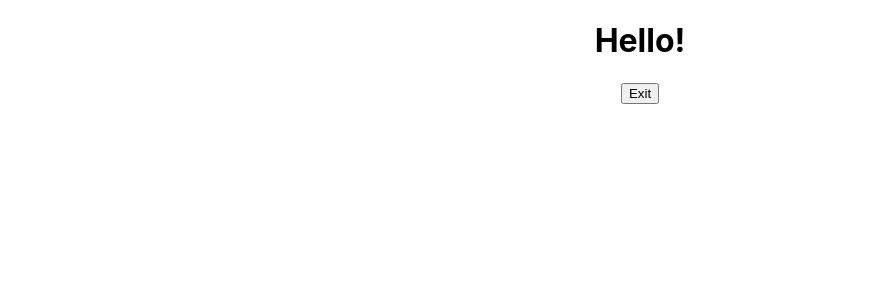
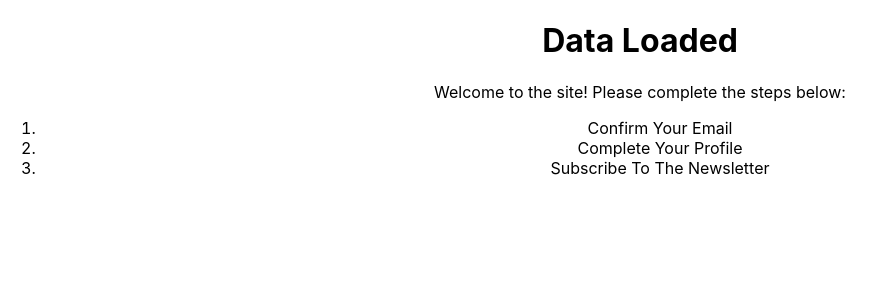
Before and after one commit to Pisen99/react.1, a React (Create React App) app in the folder my-app/: page / in a window 1280 px wide. Shown: the top 300 px of the page, without its empty margins (0-886 px from the left). Built offline with nearby package versions, Linux system fonts and the light colour scheme.

Commit message:
Nesting components & conditional rendering

```diff
--- a/my-app/src/App.js
+++ b/my-app/src/App.js
@@ -8,11 +8,14 @@ import StatefulGreetingWithPrevState from './components/StatefulGreetingWithPrev
 import EventsFunctional from './components/EventsFunctional';
 import EventsClass from './components/EventsClass';
 import EventBinding from './components/EventBinding';
+import ConditionalRenderingClass from './components/ConditionalRenderingClass';
+import ConditionalRenderingFunctional from './components/ConditionalRenderingFunctional';
+import NestingComponents from './components/NestingComponents';
 
 function App() {
   return (
     <div className="App">
-      <EventBinding />
+      <NestingComponents />
     </div>
   );
 }
--- /dev/null
+++ b/my-app/src/components/ConditionalRenderingClass.js
@@ -0,0 +1,48 @@
+import React, { Component } from 'react'
+
+export class ConditionalRenderingClass extends Component {
+    constructor(props) {
+      super(props)
+
+      this.state = {
+        isLoaded: true,
+        isLoggedIn: true
+      }
+    }
+
+    render() {
+        return (
+            <div>
+                <h1>
+                {this.state.isLoaded ? "Data Loaded" : "Loading..."}
+                </h1>
+                {this.state.isLoggedIn ? (
+                    <div>
+                        <p>
+                            Welcome to the site! Please complete the steps below:
+                        </p>
+                        <ol>
+                            <li>
+                                Confirm Your Email
+                            </li>
+
+                            <li>
+                                Complete Your Profile
+                            </li>
+
+                            <li>
+                                Subscribe To The Newsletter
+                            </li>
+                        </ol>
+                    </div>
+                ) : (
+                <p>
+                    Please sign in
+                </p>
+                )}
+            </div>
+        )
+    }
+}
+
+export default ConditionalRenderingClass
--- /dev/null
+++ b/my-app/src/components/ConditionalRenderingFunctional.js
@@ -0,0 +1,13 @@
+import React from 'react'
+
+function ConditionalRenderingFunctional(props) {
+  return (
+    <div>
+        <h1>
+        {props.connected ? "Connected" : "Not Connected"}
+        </h1>
+    </div>
+  )
+}
+
+export default ConditionalRenderingFunctional
--- a/my-app/src/components/EventBinding.js
+++ b/my-app/src/components/EventBinding.js
@@ -8,21 +8,20 @@ class EventBinding extends React.Component{
             introduction: "Hello!",
             buttonText: "Exit",
         };
-        this.handleClick = this.handleClick.bind(this)
     }
 
     handleClick() {
         this.setState({
             introduction: "Goodbye!"
         });
-        console.log(this);
+        console.log(this.state.introduction);
     }
 
     render() {
         return (
             <div>
                 <h1>{this.state.introduction} {this.props.greeting}</h1>
-                <button onClick={this.handleClick}>
+                <button onClick={() => this.handleClick()}>
                     {this.state.buttonText}
                 </button>
             </div>
--- /dev/null
+++ b/my-app/src/components/NestingComponents.js
@@ -0,0 +1,26 @@
+import React, { Component } from 'react';
+import UserMessage from './UserMessage';
+import UserData from './UserData';
+
+
+export class NestingComponents extends Component {
+    constructor(props) {
+      super(props)
+
+      this.state = {
+        isLoaded: true,
+        isLoggedIn: true
+      }
+    }
+
+    render() {
+        return (
+            <div>
+                <UserData isLoaded={this.state.isLoaded}/>
+                <UserMessage isLoggedIn={this.state.isLoggedIn}/>
+            </div>
+        )
+    }
+}
+
+export default NestingComponents;
--- /dev/null
+++ b/my-app/src/components/UserData.js
@@ -0,0 +1,11 @@
+import React from 'react'
+
+function UserData(props) {
+  return (
+    <div>
+        <h1>{props.isLoaded ? "Data Loaded" : "Loading..."}</h1>
+    </div>
+  )
+}
+
+export default UserData
--- /dev/null
+++ b/my-app/src/components/UserMessage.js
@@ -0,0 +1,34 @@
+import React from 'react'
+
+function UserMessage(props) {
+    return (
+        <div>
+            {props.isLoggedIn ? (
+                <div>
+                    <p>
+                        Welcome to the site! Please complete the steps below:
+                    </p>
+                    <ol>
+                        <li>
+                            Confirm Your Email
+                        </li>
+
+                        <li>
+                            Complete Your Profile
+                        </li>
+
+                        <li>
+                            Subscribe To The Newsletter
+                        </li>
+                    </ol>
+                </div>
+            ) : (
+                <p>
+                    Please sign in
+                </p>
+            )}
+        </div>
+    )
+}
+
+export default UserMessage
```
